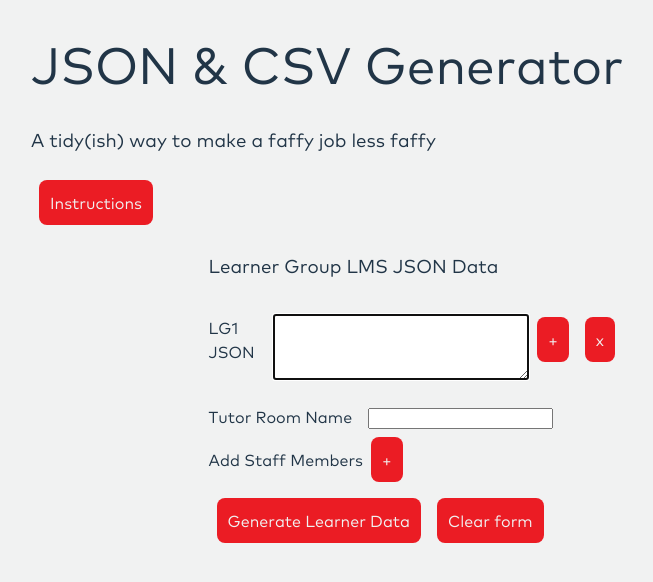
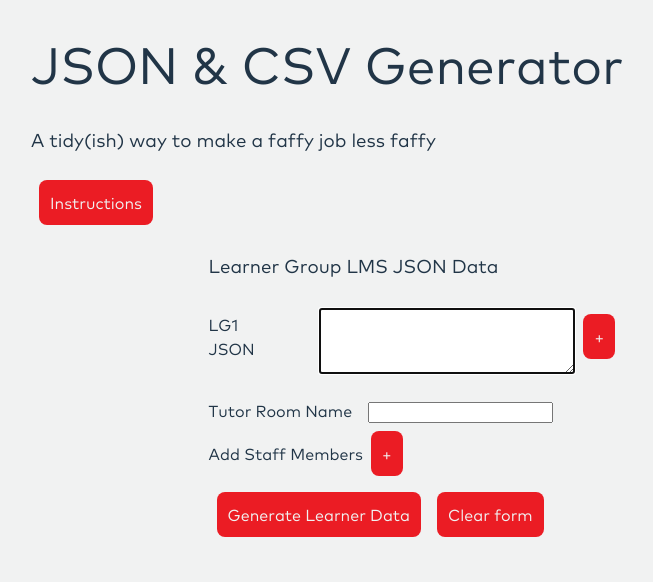
Before and after one commit to nc-verity-gregory/data_combiner, a React (Vite) app: page / in a window 1280 px wide. Shown: the top 582 px of the page, without its empty margins (57-710 px from the left). Built offline with nearby package versions, Linux system fonts and the light colour scheme.

Commit message:
fixed clear form bug

```diff
--- a/src/App.css
+++ b/src/App.css
@@ -12,14 +12,14 @@ body {
 .learner-group-inputs {
   display: flex;
   flex-direction: row;
-  justify-content: space-between;
   align-items: center;
 }
 
 textarea {
-  margin-top: 16px;
   min-height: 60px;
   min-width: 250px;
+  margin-left: 40px;
+  margin-top: 10px;
 }
 
 input {
--- a/src/components/Form.jsx
+++ b/src/components/Form.jsx
@@ -1,11 +1,14 @@
-import { useState } from "react";
+import { useEffect, useState } from "react";
 import { csvGenerator, jsonGenerator } from "../utils";
 export const Form = ({ dataGenerator, setDataGenerator }) => {
   const [inputData, setInputData] = useState({
-    groups: [{}],
+    groups: [{ pairs: [], solo: [] }],
     tutorRoom: "",
     staff: [],
   });
+  const [reset, setReset] = useState(false);
+
+  useEffect(() => {}, [reset]);
   const handleSubmit = (e) => {
     e.preventDefault();
     const jsonData = jsonGenerator(inputData.groups);
@@ -48,15 +51,15 @@ export const Form = ({ dataGenerator, setDataGenerator }) => {
   const handleClearForm = (e) => {
     e.preventDefault();
     setInputData({
-      groupOne: "",
-      groupTwo: "",
+      groups: [{ pairs: [], solo: [] }],
       tutorRoom: "",
       staff: [],
     });
     setDataGenerator({
-      json: { converted: false, data: "" },
+      json: { converted: false, data: "", groups: [] },
       csv: { converted: false, data: "" },
     });
+    setReset(true);
   };
   const handleAddGroup = (e) => {
     e.preventDefault();
@@ -91,8 +94,9 @@ export const Form = ({ dataGenerator, setDataGenerator }) => {
                     currData.groups[index] = e.target.value;
                     setInputData(currData);
                   }}
-                  value={inputData.groupOne}
+                  value={inputData.groups[index].pairs}
                 ></textarea>
+
                 <button
                   onClick={(e) => {
                     handleAddGroup(e);
@@ -100,6 +104,7 @@ export const Form = ({ dataGenerator, setDataGenerator }) => {
                 >
                   +
                 </button>
+                {index === 0 ? null : (
                   <button
                     onClick={(e) => {
                       handleRemoveGroup(e, index);
@@ -107,6 +112,7 @@ export const Form = ({ dataGenerator, setDataGenerator }) => {
                   >
                     x
                   </button>
+                )}
               </div>
             );
           })}
```
Lines whose indentation alone changed are shown as unchanged.
